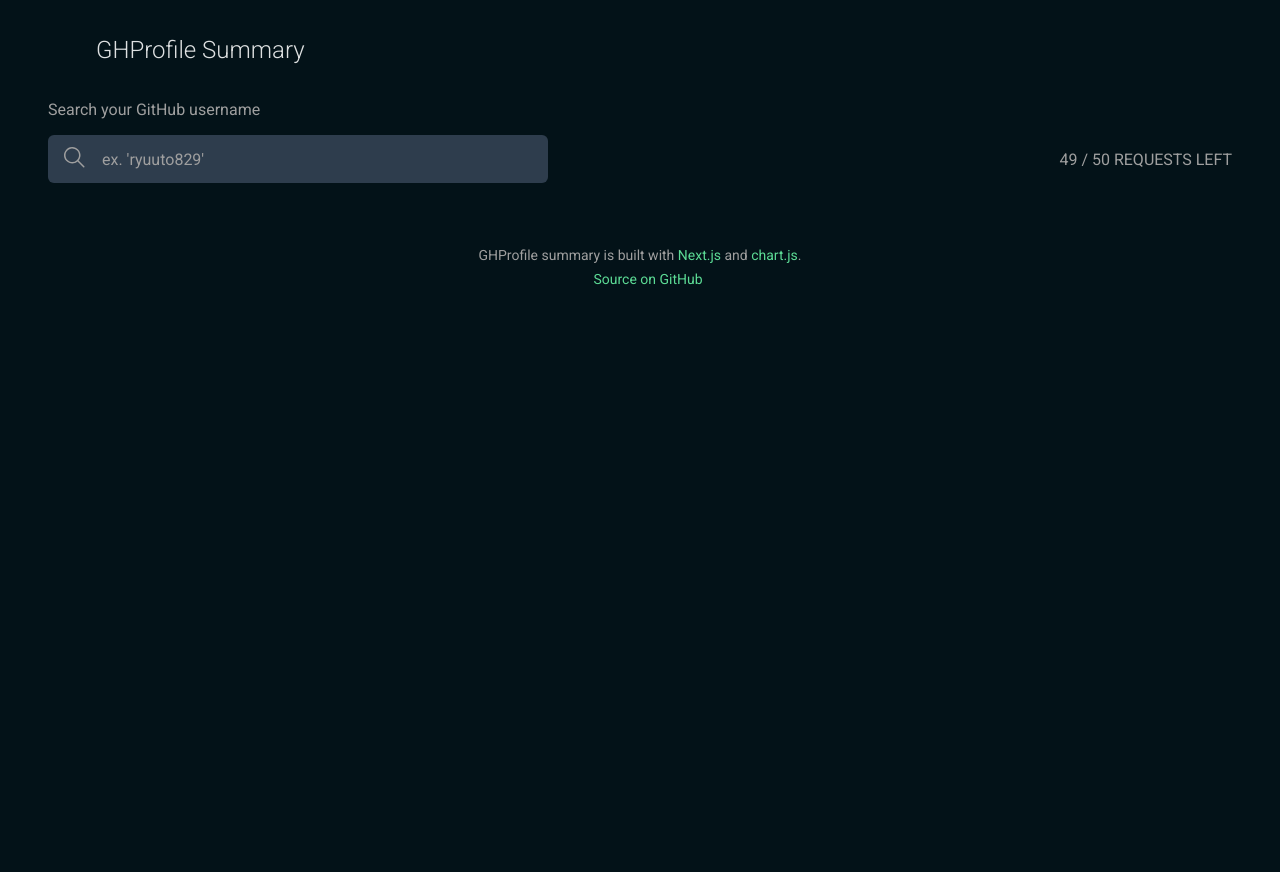
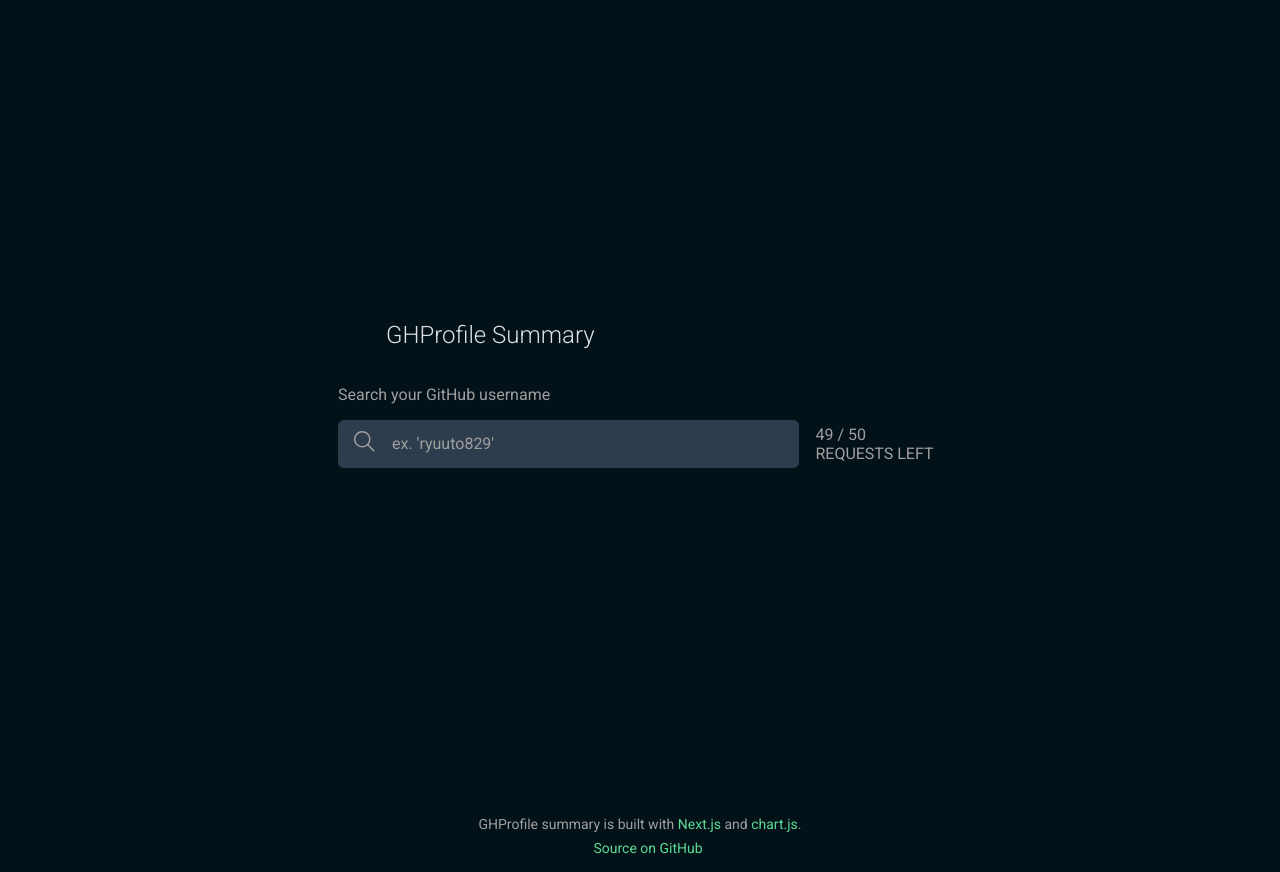
Before and after one commit to ryuuto829/ghprofile-summary, a Next.js app: page / in a window 1280 px wide. Before the commit the page ends 800 px from the top, so only its background shows below. Built offline with nearby package versions, Linux system fonts and the light colour scheme; no server answers; some icons are missing.

Commit message:
feat: add user page, handle input using hook and props
- Use custom hook useUserSearch to handle user form
- Add queries as page props
- Add user page with styling

```diff
--- a/components/Search/index.js
+++ b/components/Search/index.js
@@ -1,21 +1,28 @@
+import PropTypes from 'prop-types'
 import { MarkGithubIcon } from '@primer/octicons-react'
 import sharedStyles  from '../../styles/Section.module.scss'
 import styles from './Search.module.scss'
 
-export default function Search() {
+export default function Search({
+  changeUserInputText,
+  submitUsername,
+  username,
+}) {
   // TODO: Fetch data from the limiter
   const [requestLeft, requestLimit] = [49, 50]
 
   return (
     <section>
       <div className={sharedStyles.container}>
+
         <header className={styles.header}>
           <span className={styles.header__icon}>
-            <MarkGithubIcon size="32"  />
+            <MarkGithubIcon size="32" />
           </span>
           <h2 className={styles.header__title}>GHProfile Summary</h2>
         </header>
-        <form>
+
+        <form onSubmit={submitUsername}>
           <label htmlFor="userURL" className={styles.label}>
             Search your GitHub username
           </label>
@@ -25,13 +32,22 @@ export default function Search() {
               name="userURL"
               type="text"
               placeholder={`ex. 'ryuuto829'`}
+              onChange={e => changeUserInputText(e)}
+              value={username}
             />
             <span className={styles.control__limit}>
               {`${requestLeft} / ${requestLimit} REQUESTS LEFT`}
             </span>
           </div>
         </form>
+
       </div>
     </section>
   )
 }
+
+Search.propTypes = {
+  changeUserInputText: PropTypes.func,
+  submitUsername: PropTypes.func,
+  username: PropTypes.string,
+}
--- a/pages/_app.js
+++ b/pages/_app.js
@@ -1,8 +1,22 @@
 import '../styles/globals.scss'
 import '../styles/design_tokens.scss'
+import { AppWrapper } from '../hooks'
 
-function MyApp({ Component, pageProps }) {
-  return <Component {...pageProps} />
+export default function MyApp({ Component, pageProps }) {
+  return (
+    <AppWrapper>
+      <Component {...pageProps} />
+    </AppWrapper>
+  )
 }
 
-export default MyApp
+MyApp.getInitialProps = async ({ Component, ctx }) => {
+  let pageProps = {}
+  if (Component.getInitialProps) {
+    pageProps = await Component.getInitialProps(ctx)
+  }
+
+  // Provide queries to all pages
+  pageProps.query = ctx.query
+  return { pageProps }
+}
--- a/pages/index.js
+++ b/pages/index.js
@@ -1,44 +1,25 @@
-import { useEffect, useState } from 'react'
-import { UserData, Search, Repos, Footer, Head } from '../components'
-import { MAX_REPOS_ITEMS } from '../components/settings'
+import { Search, Footer, Head } from '../components'
+import styles from '../styles/User.module.scss'
+import { useUserSearch } from '../hooks'
 
 export default function Home() {
-  const username = 'ryuuto829'
-  const [userAccountInfo, setUserAccountInfo] = useState(null)
-  const [userReposList, setUserReposList] = useState(null)
-
-  const getUserData = async () => {
-    const response = await fetch(`https://api.github.com/users/${username}`)
-    const result = await response.json()
-
-    await setUserAccountInfo(result)
-  }
-
-  const getUserReposList = async () => {
-    const response = await fetch(
-      `https://api.github.com/users/${username}\
-      /repos?per_page=${MAX_REPOS_ITEMS}&sort=pushed`,
-    )
-
-    const result = await response.json()
-
-    await setUserReposList(result)
-  }
-
-  useEffect(() => {
-    getUserData()
-    getUserReposList()
-  }, [])
+  const {
+    submitUsername,
+    changeUserInputText,
+    usernameInputText,
+  } = useUserSearch()
 
   return (
     <main>
-      <Head title={username} />
+      <Head />
 
-      <Search />
-
-      {userAccountInfo && <UserData userAccountInfo={userAccountInfo} /> }
-
-      {userReposList && <Repos userReposList={userReposList} />}
+      <div className={styles.container}>
+        <Search
+          submitUsername={submitUsername}
+          changeUserInputText={changeUserInputText}
+          username={usernameInputText}
+        />
+      </div>
 
       <Footer />
     </main>
--- /dev/null
+++ b/styles/User.module.scss
@@ -0,0 +1,8 @@
+@import 'mixins';
+
+.container {
+  @include flexCenter;
+  height: 100vh;
+  width: 100%;
+  max-width: 700px;
+}
```
Also changed, not shown: pages/user.js (added, +99 -0 lines).
